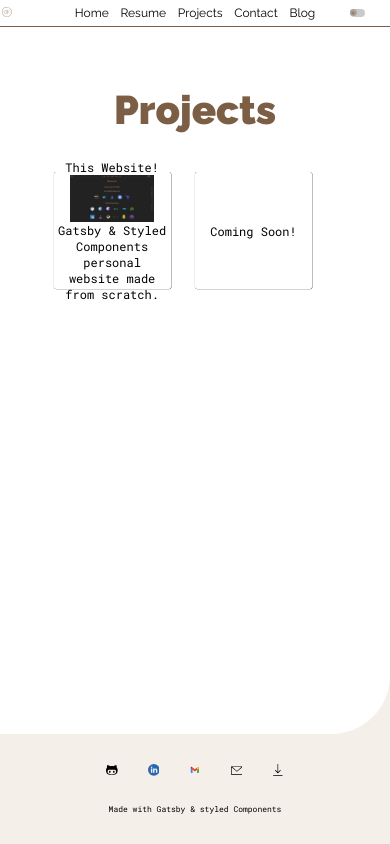
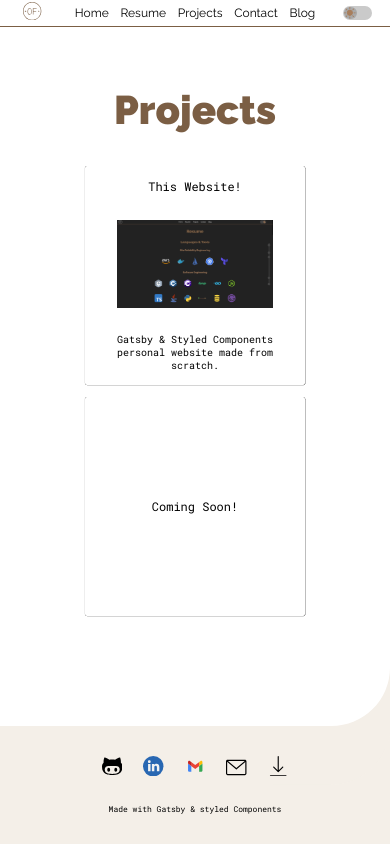
Before and after one commit to o-sama/personal-site, a Gatsby site: page /projects in a window 390 px wide. Built offline with nearby package versions, Linux system fonts and the light colour scheme; Gatsby itself is replaced by a stand-in of ours.

Commit message:
more responsive items + netlify sitemap subit

```diff
--- a/gatsby-config.js
+++ b/gatsby-config.js
@@ -40,14 +40,42 @@ module.exports = {
   plugins: [
     "gatsby-plugin-styled-components",
     "gatsby-plugin-react-helmet",
-    "gatsby-plugin-sitemap",
+    {
+      resolve: "gatsby-plugin-sitemap",
+      createLinkInHead: true,
+      query: `
+        {
+          wp {
+            generalSettings {
+              siteUrl
+            }
+          }
+
+          allSitePage {
+            nodes {
+              path
+            }
+          }
+      }`,
+      resolveSiteUrl: ({ site, allSitePage }) => {
+        return site.wp.generalSettings.siteUrl;
+      },
+      serialize: ({ site, allSitePage }) =>
+        allSitePage.nodes.map((node) => {
+          return {
+            url: `${site.wp.generalSettings.siteUrl}${node.path}`,
+            changefreq: `daily`,
+            priority: 0.7,
+          };
+        }),
+    },
     {
       resolve: "gatsby-plugin-manifest",
       options: {
         name: website.title,
         short_name: website.titleAlt,
         description: website.description,
-        // start_url: pathPrefix,
+        start_url: "/",
         display: "standalone",
         icon: website.favicon,
       },
--- a/src/components/footer.tsx
+++ b/src/components/footer.tsx
@@ -5,6 +5,7 @@ import { socials } from "../assets";
 import { Row, Column } from "../styled-components/styled-grid";
 import styled, { useTheme } from "styled-components";
 import { StyledSection } from "../styled-components/styled-section";
+import { breakpoints } from "../styled-components/themes";
 import { TertiaryText } from "../styled-components/styled-span";
 
 interface Props {}
@@ -15,8 +16,28 @@ const iconColsDark: { [key: string]: any } = {};
 Object.entries(socials).map((e: { [key: string]: any }) => {
   const link = e[1]["link"];
   const ComponentLight = styled(e[1]["lightMode"])`
-    height: 3vmin;
-    width: 3vmin;
+    height: 5.25vw;
+    width: 5.25vw;
+
+    @media only screen and (min-width: ${breakpoints["s"]}) {
+      width: 4.5vw;
+      height: 4.5vw;
+    }
+
+    @media only screen and (min-width: ${breakpoints["m"]}) {
+      width: 3.75vw;
+      height: 3.75vw;
+    }
+
+    @media only screen and (min-width: ${breakpoints["l"]}) {
+      height: 3vw;
+      width: 3vw;
+    }
+
+    @media only screen and (min-width: ${breakpoints["xl"]}) {
+      width: 2.6vw;
+      height: 2.6vw;
+    }
 
     :hover {
       transform: scale(1.5);
@@ -24,8 +45,28 @@ Object.entries(socials).map((e: { [key: string]: any }) => {
     transition: all 0.35s ease-in-out;
   `;
   const ComponentDark = styled(e[1]["darkMode"])`
-    height: 3vmin;
-    width: 3vmin;
+    height: 5.25vw;
+    width: 5.25vw;
+
+    @media only screen and (min-width: ${breakpoints["s"]}) {
+      width: 4.5vw;
+      height: 4.5vw;
+    }
+
+    @media only screen and (min-width: ${breakpoints["m"]}) {
+      width: 3.75vw;
+      height: 3.75vw;
+    }
+
+    @media only screen and (min-width: ${breakpoints["l"]}) {
+      height: 3vw;
+      width: 3vw;
+    }
+
+    @media only screen and (min-width: ${breakpoints["xl"]}) {
+      width: 2.6vw;
+      height: 2.6vw;
+    }
 
     :hover {
       transform: scale(1.5);
--- a/src/components/header.tsx
+++ b/src/components/header.tsx
@@ -8,6 +8,7 @@ import { Nav } from "../styled-components/styled-nav";
 import { Row, Column } from "../styled-components/styled-grid";
 import { light, dark } from "../styled-components/themes";
 import styled, { useTheme } from "styled-components";
+import { breakpoints } from "../styled-components/themes";
 import {
   ThemeButton,
   ThemeIconContainer,
@@ -37,31 +38,112 @@ const ThemeIconLight = styled(themeIcons["theme"]["lightMode"])<{
   switched: boolean;
 }>`
   /* Properties */
-  height: 1.6vw;
-  width: 1.6vw;
+  height: 3vw;
+  width: 3vw;
   align-self: center;
+
+  @media only screen and (min-width: ${breakpoints["s"]}) {
+    width: 2.4vw;
+    height: 2.4vw;
+  }
+
+  @media only screen and (min-width: ${breakpoints["m"]}) {
+    width: 2vw;
+    height: 2vw;
+  }
+
+  @media only screen and (min-width: ${breakpoints["l"]}) {
+    width: 1.6vw;
+    height: 1.6vw;
+  }
+
+  @media only screen and (min-width: ${breakpoints["xl"]}) {
+    width: 1.4vw;
+    height: 1.4vw;
+  }
 `;
 
 const ThemeIconDark = styled(themeIcons["theme"]["darkMode"])<{
   switched: boolean;
 }>`
   /* Properties */
-  height: 1.6vw;
-  width: 1.6vw;
+  height: 3vw;
+  width: 3vw;
   align-self: center;
+
+  @media only screen and (min-width: ${breakpoints["s"]}) {
+    width: 2.4vw;
+    height: 2.4vw;
+  }
+
+  @media only screen and (min-width: ${breakpoints["m"]}) {
+    width: 2vw;
+    height: 2vw;
+  }
+
+  @media only screen and (min-width: ${breakpoints["l"]}) {
+    width: 1.6vw;
+    height: 1.6vw;
+  }
+
+  @media only screen and (min-width: ${breakpoints["xl"]}) {
+    width: 1.4vw;
+    height: 1.4vw;
+  }
 `;
 
 const IconLight = styled(siteIcons["site"]["lightMode"])`
-  height: 2.5vw;
-  width: 2.5vw;
+  /* Properties */
+  height: 4.7vw;
+  width: 4.7vw;
+  align-self: center;
 
-  align-self: center;
+  @media only screen and (min-width: ${breakpoints["s"]}) {
+    width: 3.75vw;
+    height: 3.75vw;
+  }
+
+  @media only screen and (min-width: ${breakpoints["m"]}) {
+    width: 3.125vw;
+    height: 3.125vw;
+  }
+
+  @media only screen and (min-width: ${breakpoints["l"]}) {
+    width: 2.5vw;
+    height: 2.5vw;
+  }
+
+  @media only screen and (min-width: ${breakpoints["xl"]}) {
+    width: 2.2vw;
+    height: 2.2vw;
+  }
 `;
 
 const IconDark = styled(siteIcons["site"]["darkMode"])`
-  height: 2.5vw;
-  width: 2.5vw;
+  /* Properties */
+  height: 4.7vw;
+  width: 4.7vw;
   align-self: center;
+
+  @media only screen and (min-width: ${breakpoints["s"]}) {
+    width: 3.75vw;
+    height: 3.75vw;
+  }
+
+  @media only screen and (min-width: ${breakpoints["m"]}) {
+    width: 3.125vw;
+    height: 3.125vw;
+  }
+
+  @media only screen and (min-width: ${breakpoints["l"]}) {
+    width: 2.5vw;
+    height: 2.5vw;
+  }
+
+  @media only screen and (min-width: ${breakpoints["xl"]}) {
+    width: 2.2vw;
+    height: 2.2vw;
+  }
 `;
 
 const Header: FC<Props> = ({ menuLinks }) => {
@@ -78,11 +160,11 @@ const Header: FC<Props> = ({ menuLinks }) => {
             width: "100%",
           }}
         >
-          <Column span={2} style={{ marginRight: "auto" }}>
+          <Column span={2}>
             <Link
               to="/"
               aria-label="home"
-              style={{ width: "fit-content", marginLeft: "0.5vw" }}
+              style={{ width: "fit-content", alignSelf: "center" }}
             >
               {theme["name"] === "light" ? <IconLight /> : <IconDark />}
             </Link>
--- a/src/pages/projects.tsx
+++ b/src/pages/projects.tsx
@@ -9,9 +9,13 @@ import { StyledSection } from "../styled-components/styled-section";
 import { H1 } from "../styled-components/styled-headers";
 import { Row, Column } from "../styled-components/styled-grid";
 import { Card } from "../styled-components/styled-card";
+import { SecondaryText } from "../styled-components/styled-span";
 
 const CardContainer = styled(Column)`
-  margin: 1.5vh 0;
+  margin: 1.5vw 1.5vw;
+  /* align-self: center; */
+  height: fit-content;
+  width: fit-content;
 `;
 
 const projects = projectsFile["projectList"].map((p) => {
@@ -28,7 +32,7 @@ const projects = projectsFile["projectList"].map((p) => {
             ></img>
           </Row>
           <Row center style={{ textAlign: "center" }}>
-            {p["description"]}
+            <SecondaryText>{p["description"]}</SecondaryText>
           </Row>
         </Card>
       </CardContainer>
@@ -43,7 +47,7 @@ const ProjectsPage = () => {
         <title>Contact</title>
         <H1>Projects</H1>
         <StyledSection>
-          <Row container center>
+          <Row center>
             {projects.map((p) => p)}
             <CardContainer span={6}>
               <Card>
--- a/src/styled-components/styled-card.ts
+++ b/src/styled-components/styled-card.ts
@@ -1,8 +1,9 @@
 import styled from "styled-components";
+import { breakpoints } from "./themes";
 
 export const Card = styled.div`
-  width: 30vw;
-  height: 30vw;
+  width: 56.25vw;
+  height: 56.25vw;
   border-radius: 0.5vw;
   box-shadow: 0.1vw 0.0725vw 0.1vw ${(props) => props.theme["shadow"]["color"]},
     -0.025vw -0.025vw 0.05vw ${(props) => props.theme["shadow"]["color"]};
@@ -33,4 +34,24 @@ export const Card = styled.div`
         `${props.theme["transition"]["function"]} ${props.theme["transition"]["length"]}`},
     ${(props) =>
       `${props.theme["transition"]["function"]} ${props.theme["transition"]["length"]}`};
+
+  @media only screen and (min-width: ${breakpoints["s"]}) {
+    width: 45vw;
+    height: 45vw;
+  }
+
+  @media only screen and (min-width: ${breakpoints["m"]}) {
+    width: 37.5vw;
+    height: 37.5vw;
+  }
+
+  @media only screen and (min-width: ${breakpoints["l"]}) {
+    width: 30vw;
+    height: 30vw;
+  }
+
+  @media only screen and (min-width: ${breakpoints["xl"]}) {
+    width: 26.25vw;
+    height: 26.25vw;
+  }
 `;
--- a/src/styled-components/styled-span.ts
+++ b/src/styled-components/styled-span.ts
@@ -1,5 +1,25 @@
 import styled from "styled-components";
 import { breakpoints } from "./themes";
+
+const SecondaryText = styled.span`
+  font-size: ${(props) => props.theme["font"]["size"]["xs"]["secondary"]};
+
+  @media only screen and (min-width: ${breakpoints["s"]}) {
+    font-size: ${(props) => props.theme["font"]["size"]["s"]["secondary"]};
+  }
+
+  @media only screen and (min-width: ${breakpoints["m"]}) {
+    font-size: ${(props) => props.theme["font"]["size"]["m"]["secondary"]};
+  }
+
+  @media only screen and (min-width: ${breakpoints["l"]}) {
+    font-size: ${(props) => props.theme["font"]["size"]["l"]["secondary"]};
+  }
+
+  @media only screen and (min-width: ${breakpoints["xl"]}) {
+    font-size: ${(props) => props.theme["font"]["size"]["xl"]["secondary"]};
+  }
+`;
 
 const TertiaryText = styled.span`
   font-size: ${(props) => props.theme["font"]["size"]["xs"]["tertiary"]};
@@ -21,4 +41,4 @@ const TertiaryText = styled.span`
   }
 `;
 
-export { TertiaryText };
+export { SecondaryText, TertiaryText };
--- a/src/styled-components/styled-theme-button.ts
+++ b/src/styled-components/styled-theme-button.ts
@@ -1,10 +1,11 @@
 import styled from "styled-components";
 import { Column } from "./styled-grid";
+import { breakpoints } from "./themes";
 
 export const ThemeButton = styled.button`
   /* Properties */
-  width: 4vw;
-  height: 2vw;
+  width: 7.5vw;
+  height: 3.75vw;
   background: ${(props) => props.theme["background"]["foregroundElements"]};
   position: relative;
   border: 0;
@@ -20,17 +21,76 @@ export const ThemeButton = styled.button`
     width: 0;
     height: 0;
   }
+
+  @media only screen and (min-width: ${breakpoints["s"]}) {
+    width: 6vw;
+    height: 3vw;
+  }
+
+  @media only screen and (min-width: ${breakpoints["m"]}) {
+    width: 5vw;
+    height: 2.5vw;
+  }
+
+  @media only screen and (min-width: ${breakpoints["l"]}) {
+    width: 4vw;
+    height: 2vw;
+  }
+
+  @media only screen and (min-width: ${breakpoints["xl"]}) {
+    width: 3.5vw;
+    height: 1.75vw;
+  }
 `;
 
 export const ThemeIconContainer = styled(Column)<{ switch: boolean }>`
-  height: 1.75vw;
-  width: 1.75vw;
+  width: 3.28vw;
+  height: 3.28vw;
+  left: 0.26vw;
+  bottom: 0.2vw;
+
   position: absolute;
   border-radius: 50%;
   background: ${(props) =>
     props.theme["name"] === "light" ? "#a9a9a9" : "#333333"};
-  left: 0.14vw;
-  bottom: 0.125vw;
-  transform: ${(props) => (props.switch ? "translateX(2vw)" : "translateX(0)")};
+
+  transform: ${(props) =>
+    props.switch ? "translateX(3.75vw)" : "translateX(0)"};
   transition: all ease-in-out 0.3s;
+
+  @media only screen and (min-width: ${breakpoints["s"]}) {
+    width: 2.63vw;
+    height: 2.63vw;
+    left: 0.21vw;
+    bottom: 0.188vw;
+    transform: ${(props) =>
+      props.switch ? "translateX(3vw)" : "translateX(0)"};
+  }
+
+  @media only screen and (min-width: ${breakpoints["m"]}) {
+    width: 2.19vw;
+    height: 2.19vw;
+    left: 0.175vw;
+    bottom: 0.156vw;
+    transform: ${(props) =>
+      props.switch ? "translateX(2.5vw)" : "translateX(0)"};
+  }
+
+  @media only screen and (min-width: ${breakpoints["l"]}) {
+    height: 1.75vw;
+    width: 1.75vw;
+    left: 0.14vw;
+    bottom: 0.125vw;
+    transform: ${(props) =>
+      props.switch ? "translateX(2vw)" : "translateX(0)"};
+  }
+
+  @media only screen and (min-width: ${breakpoints["xl"]}) {
+    width: 1.53vw;
+    height: 1.53vw;
+    left: 0.12vw;
+    bottom: 0.11vw;
+    transform: ${(props) =>
+      props.switch ? "translateX(1.75vw)" : "translateX(0)"};
+  }
 `;
```
Also changed, not shown: src/components/lftSection.tsx (+46 -6 lines), netlify.toml (added).
